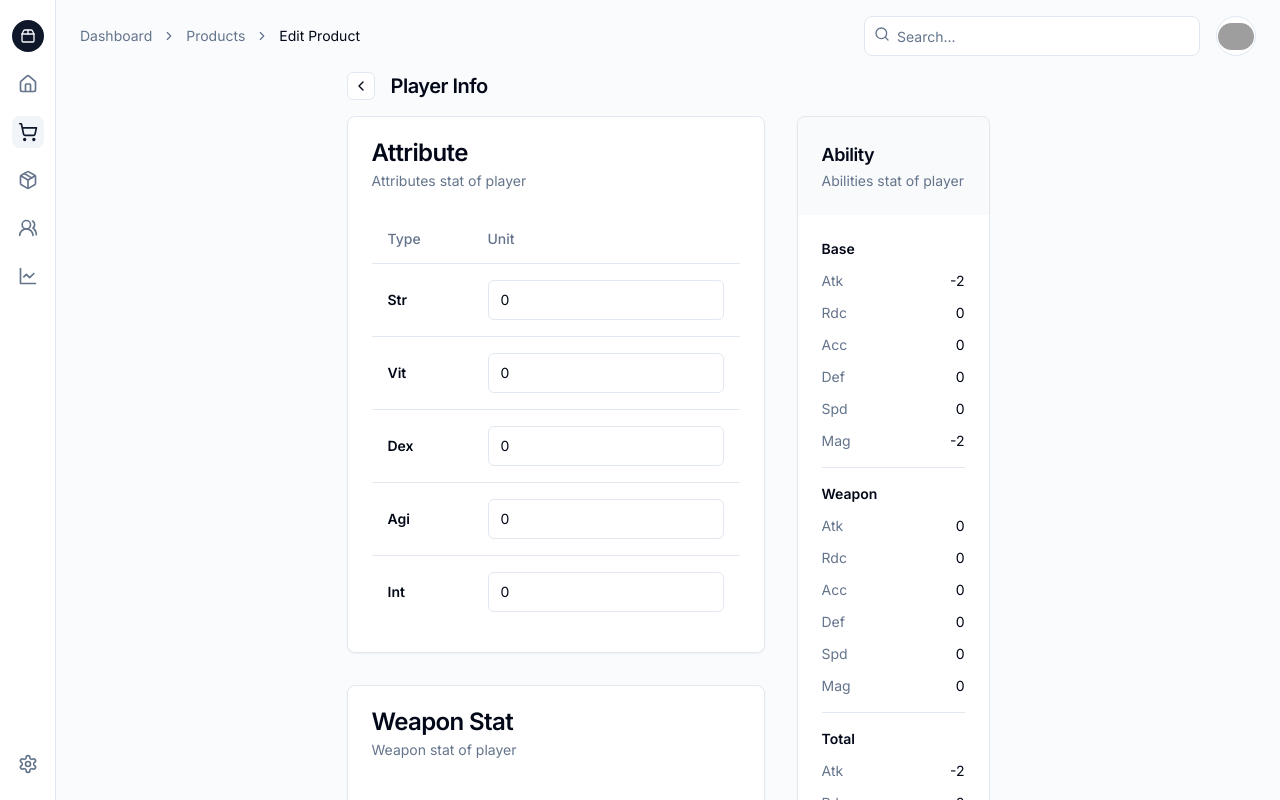
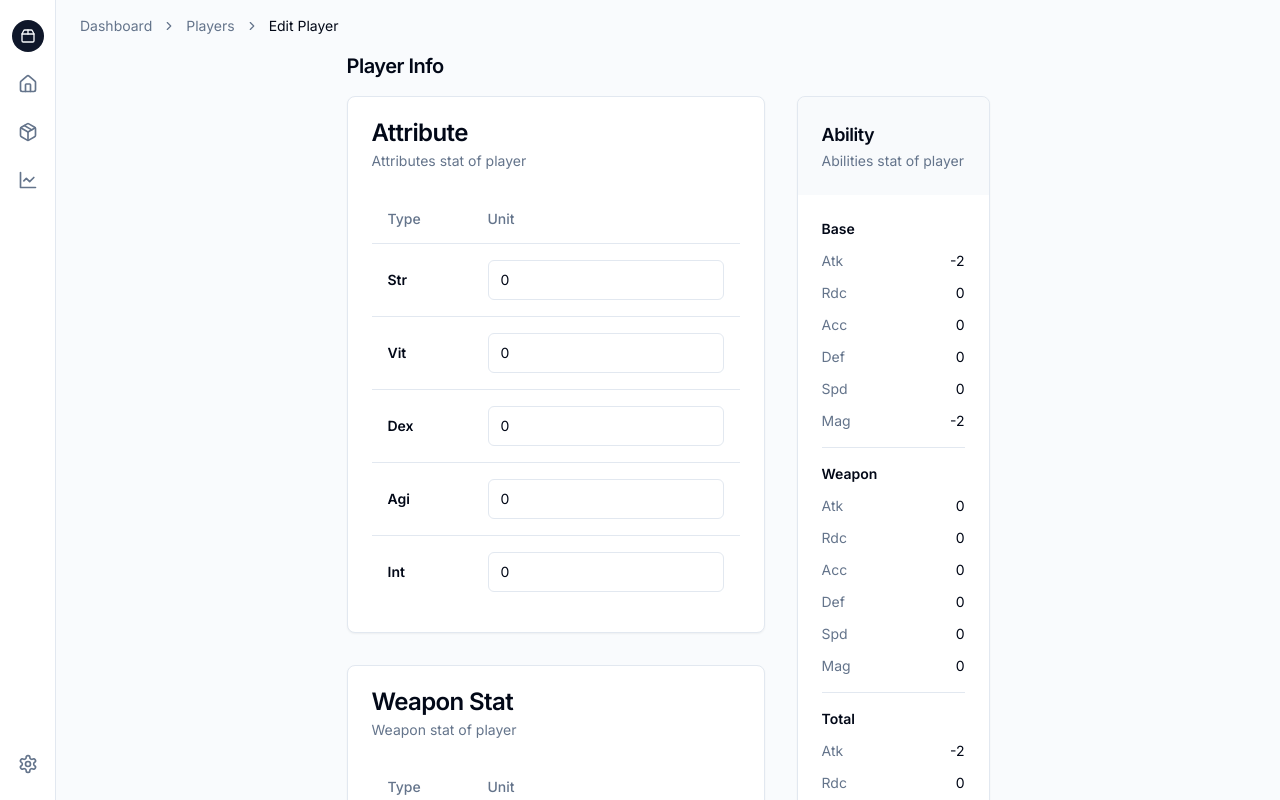
Before and after one commit to TanametTpk/Luzel, a Next.js app: page /luzel/dashboard/players in a window 1280 px wide. Shown: the top 800 px of the page. Built offline with nearby package versions, Linux system fonts and the light colour scheme; grey boxes are pictures that could not be loaded.

Commit message:
* clean up non usage part

```diff
--- a/src/app/dashboard/layout.tsx
+++ b/src/app/dashboard/layout.tsx
@@ -104,37 +104,13 @@ export default function DashboardLayout({
                 <TooltipTrigger asChild>
                 <Link
                     href="#"
-                    className="flex h-9 w-9 items-center justify-center rounded-lg bg-accent text-accent-foreground transition-colors hover:text-foreground md:h-8 md:w-8"
-                >
-                    <ShoppingCart className="h-5 w-5" />
-                    <span className="sr-only">Orders</span>
-                </Link>
-                </TooltipTrigger>
-                <TooltipContent side="right">Orders</TooltipContent>
-            </Tooltip>
-            <Tooltip>
-                <TooltipTrigger asChild>
-                <Link
-                    href="#"
                     className="flex h-9 w-9 items-center justify-center rounded-lg text-muted-foreground transition-colors hover:text-foreground md:h-8 md:w-8"
                 >
                     <Package className="h-5 w-5" />
-                    <span className="sr-only">Products</span>
+                    <span className="sr-only">PLayers</span>
                 </Link>
                 </TooltipTrigger>
-                <TooltipContent side="right">Products</TooltipContent>
-            </Tooltip>
-            <Tooltip>
-                <TooltipTrigger asChild>
-                <Link
-                    href="#"
-                    className="flex h-9 w-9 items-center justify-center rounded-lg text-muted-foreground transition-colors hover:text-foreground md:h-8 md:w-8"
-                >
-                    <Users2 className="h-5 w-5" />
-                    <span className="sr-only">Customers</span>
-                </Link>
-                </TooltipTrigger>
-                <TooltipContent side="right">Customers</TooltipContent>
+                <TooltipContent side="right">PLayers</TooltipContent>
             </Tooltip>
             <Tooltip>
                 <TooltipTrigger asChild>
@@ -233,16 +209,16 @@ export default function DashboardLayout({
               <BreadcrumbSeparator />
               <BreadcrumbItem>
                 <BreadcrumbLink asChild>
-                  <Link href="#">Products</Link>
+                  <Link href="#">Players</Link>
                 </BreadcrumbLink>
               </BreadcrumbItem>
               <BreadcrumbSeparator />
               <BreadcrumbItem>
-                <BreadcrumbPage>Edit Product</BreadcrumbPage>
+                <BreadcrumbPage>Edit Player</BreadcrumbPage>
               </BreadcrumbItem>
             </BreadcrumbList>
           </Breadcrumb>
-          <div className="relative ml-auto flex-1 md:grow-0">
+          {/* <div className="relative ml-auto flex-1 md:grow-0">
             <Search className="absolute left-2.5 top-2.5 h-4 w-4 text-muted-foreground" />
             <Input
               type="search"
@@ -274,7 +250,7 @@ export default function DashboardLayout({
               <DropdownMenuSeparator />
               <DropdownMenuItem>Logout</DropdownMenuItem>
             </DropdownMenuContent>
-          </DropdownMenu>
+          </DropdownMenu> */}
         </header>
         <main className="grid flex-1 items-start gap-4 p-4 sm:px-6 sm:py-0 md:gap-8">
             {children}
--- a/src/app/dashboard/players/page.tsx
+++ b/src/app/dashboard/players/page.tsx
@@ -96,10 +96,10 @@ export default function Dashboard() {
   return (
     <div className="mx-auto grid max-w-[59rem] flex-1 auto-rows-max gap-4">
       <div className="flex items-center gap-4">
-        <Button variant="outline" size="icon" className="h-7 w-7">
+        {/* <Button variant="outline" size="icon" className="h-7 w-7">
           <ChevronLeft className="h-4 w-4" />
           <span className="sr-only">Back</span>
-        </Button>
+        </Button> */}
         <h1 className="flex-1 shrink-0 whitespace-nowrap text-xl font-semibold tracking-tight sm:grow-0">
           Player Info
         </h1>
```
